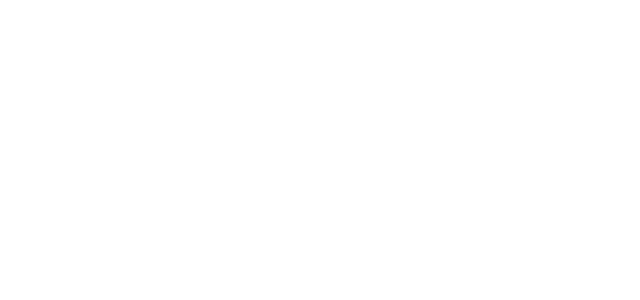
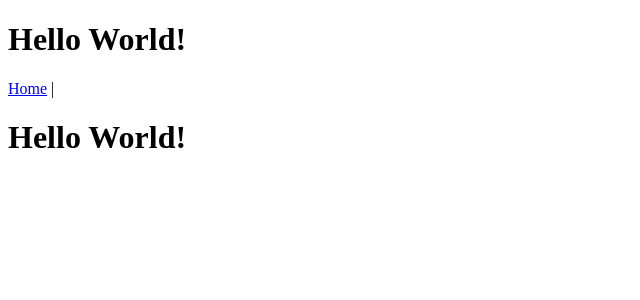
Before and after one commit to DiRaiks/Vue-Vuex-testing-feature, a Vue app: page / in a window 1280 px wide. Shown: the top 300 px of the page, without its empty margins (0-640 px from the left). Built offline with nearby package versions, Linux system fonts and the light colour scheme.

Commit message:
changed webpack config, added routing

```diff
--- a/index.html
+++ b/index.html
@@ -7,6 +7,6 @@
   <title>VUE Awesome</title>
 </head>
 <body>
-
+  <div id="app"></div>
 </body>
 </html>
--- a/src/App.vue
+++ b/src/App.vue
@@ -1,5 +1,10 @@
 <template>
-  <div>
+  <div id="app">
     <h1> Hello World! </h1>
+    <div class="">
+      <router-link to="/">Home</router-link> |
+      <!-- <router-link to="/registration">Registration</router-link> -->
+    </div>
+    <router-view/>
   </div>
 </template>
--- a/src/app.js
+++ b/src/app.js
@@ -1,7 +1,8 @@
 import Vue from 'vue';
 import App from './App.vue';
+import router from './router/routes.js'
 
 new Vue({
-  el: '#app',
+  router,
   render: h => h(App)
-})
+}).$mount('#app')
--- /dev/null
+++ b/src/pages/Registration.vue
@@ -0,0 +1,5 @@
+<template>
+  <div>
+    <h1> Hello World! </h1>
+  </div>
+</template>
--- /dev/null
+++ b/src/router/routes.js
@@ -0,0 +1,13 @@
+import Vue from 'vue';
+import Registration from '../pages/Registration.vue';
+import Home from '../App.vue';
+import VueRouter from 'vue-router';
+
+Vue.use(VueRouter);
+
+export default new VueRouter({
+  routes: [
+    {path: '/', name: 'Registration', component: Registration},
+    // {path: '/registration', name: 'registration', component: Registration}
+  ]
+})
```
Also changed, not shown: package.json (+9 -2 lines), 1 other file (tests, documents, lock files or other folders).
